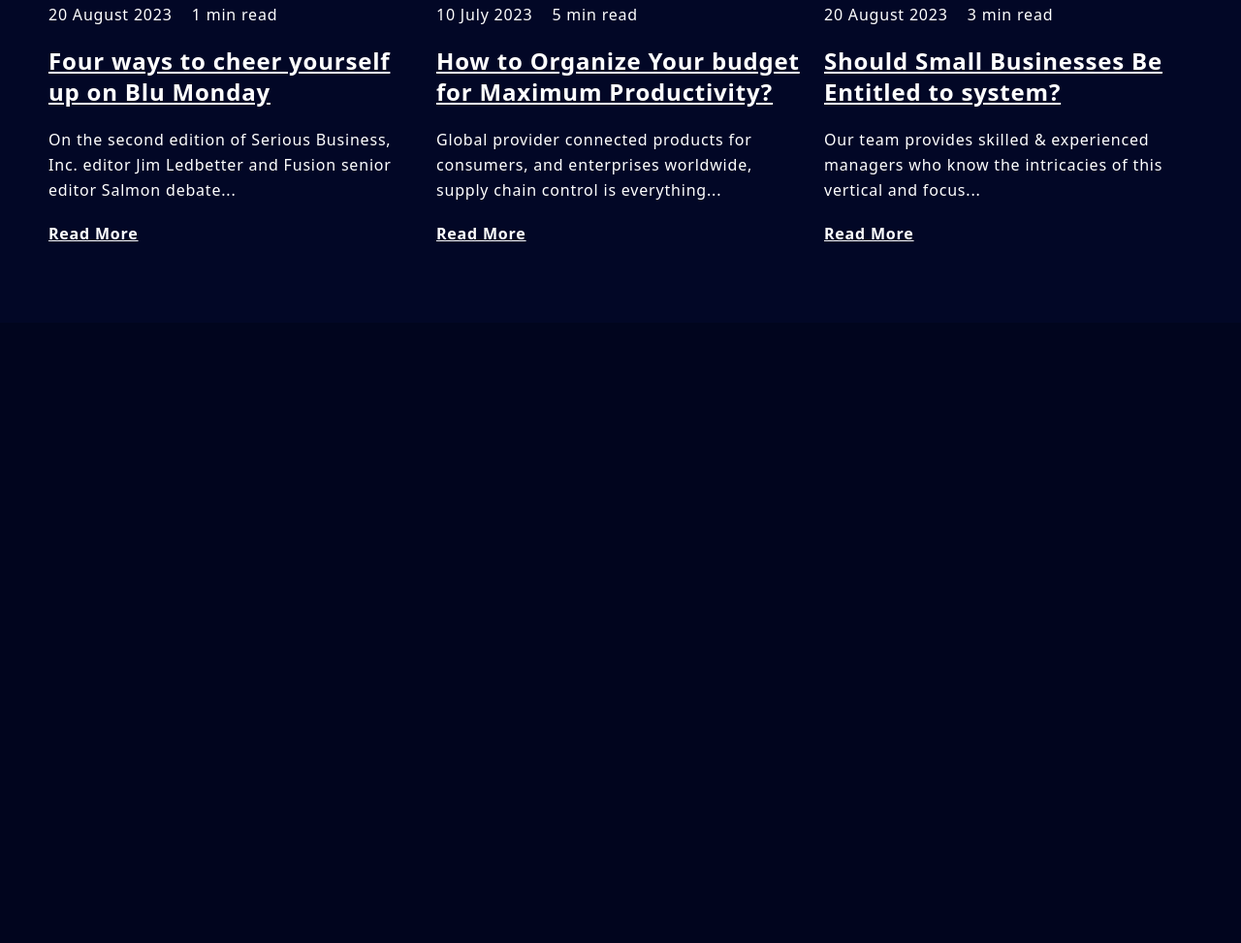
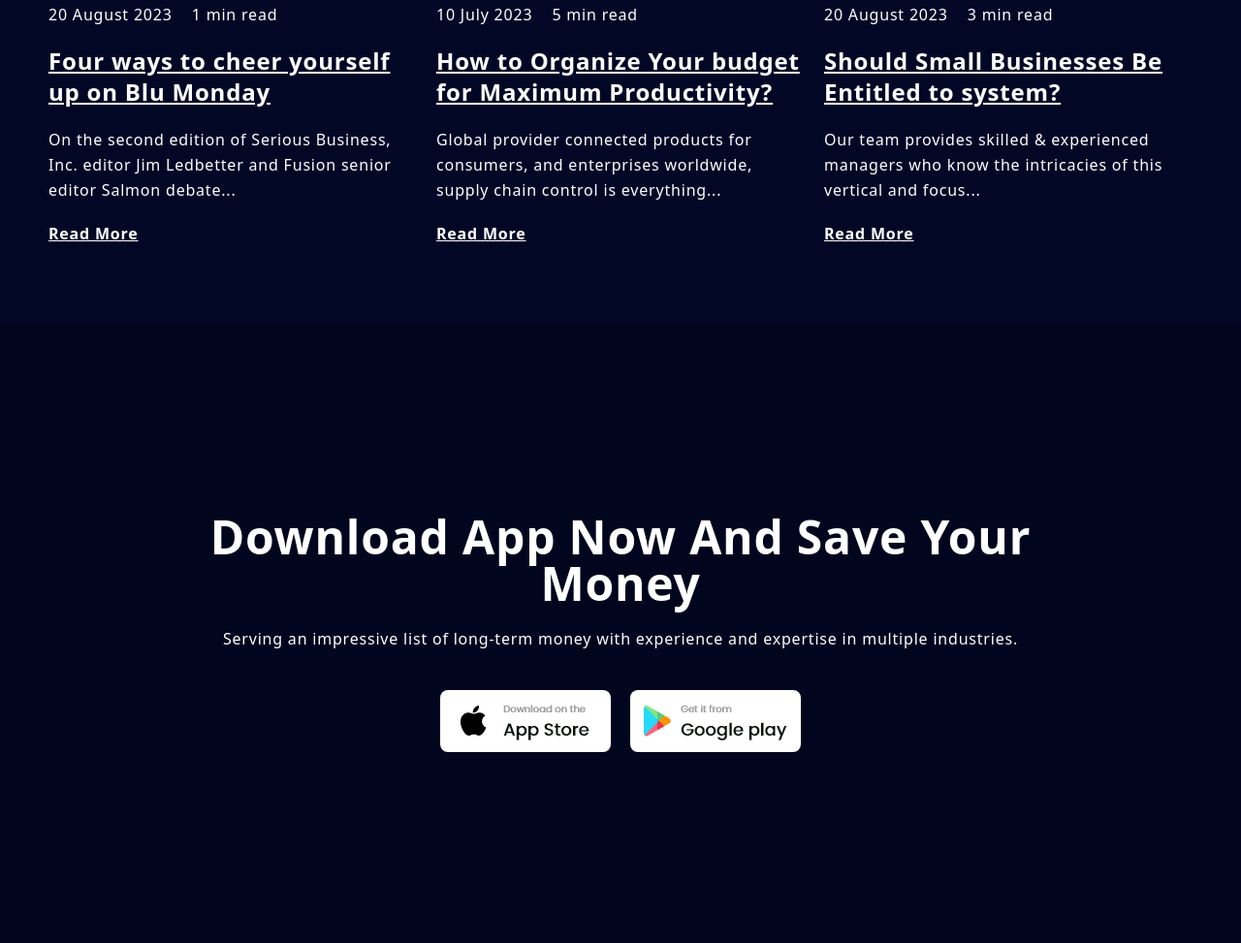
Before and after one commit to imran-it1/Financial-Website, a website: page index.html in a window 1280 px wide. Shown: the part 4284-5257 px from the top of the page at 97% size. Before the commit the page ends 4617 px from the top, so only its background shows below. Drawn offline with Linux system fonts and the light colour scheme.

Commit message:
Download app section added

```diff
--- a/index.html
+++ b/index.html
@@ -543,6 +543,38 @@
           </div>
         </div>
       </section>
+
+      <!-- Download App -->
+      <section id="download-app">
+        <!-- Container Div -->
+        <div class="contianer h-[80vh] grid place-items-center">
+          <div class="text-center md:w-2/3 m-auto">
+            <h1 class="text-3xl md:text-4xl lg:text-5xl font-bold leading-snug">
+              Download App Now And Save Your Money
+            </h1>
+            <p class="leading-relaxed pt-5">
+              Serving an impressive list of long-term money with experience and
+              expertise in multiple industries.
+            </p>
+            <div
+              class="flex flex-col md:flex-row items-center justify-center gap-5 pt-10"
+            >
+              <a
+                href="#"
+                class="bg-color-white h-16 w-44 grid place-items-center rounded-lg hover:opacity-70"
+              >
+                <img src="./img/ios-store-dark.png" alt="" />
+              </a>
+              <a
+                href="#"
+                class="bg-color-white h-16 w-44 grid place-items-center rounded-lg hover:opacity-70"
+              >
+                <img src="./img/g-play-dark.png" alt="" />
+              </a>
+            </div>
+          </div>
+        </div>
+      </section>
     </main>
 
     <script>
```
Also changed, not shown: css/main.css.
